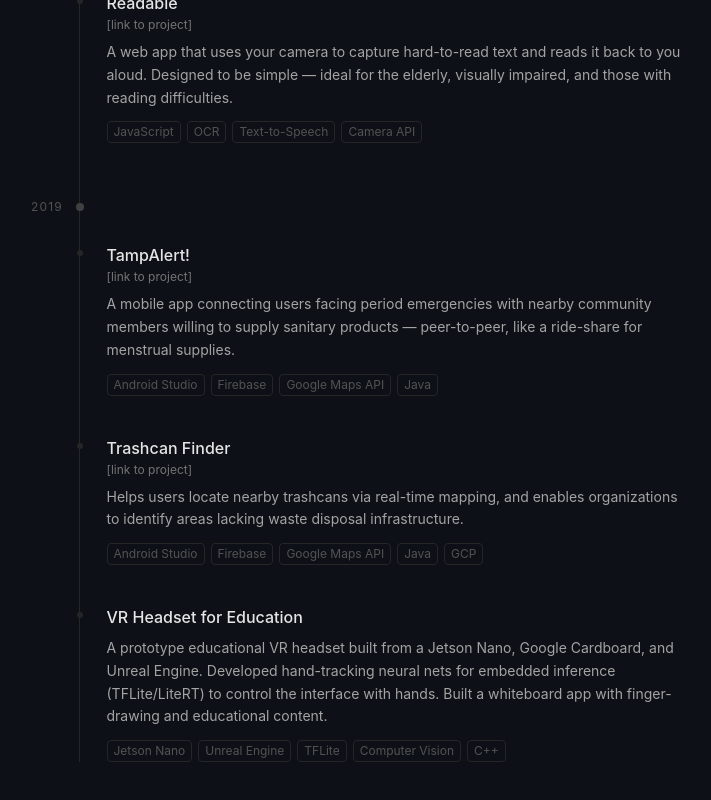
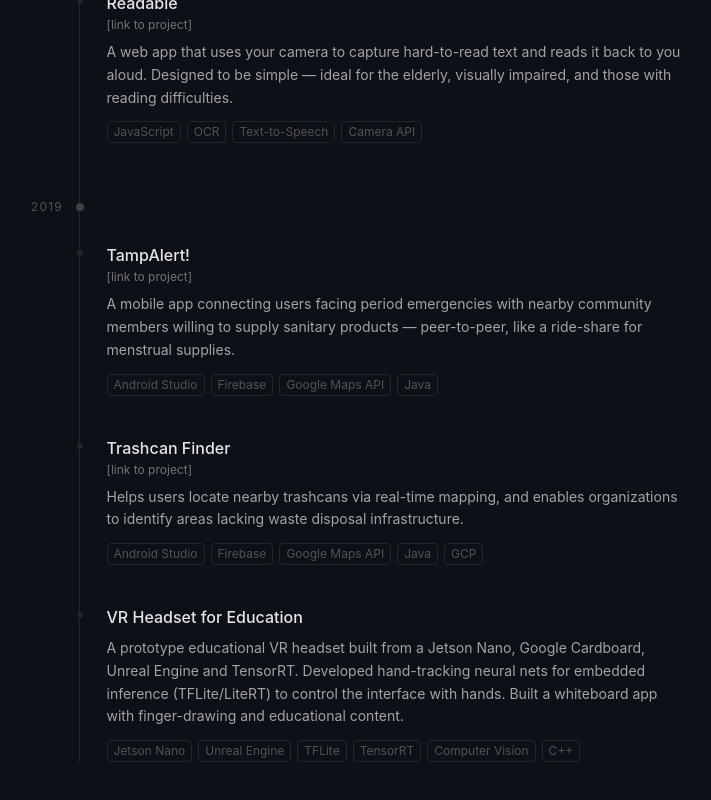
Before and after one commit to infinityp913/ananthp, a Next.js app: page /projects in a window 1280 px wide. Shown: the part 2811-3611 px from the top of the page, without its empty margins (289-1000 px from the left). Built offline with nearby package versions, Linux system fonts and the light colour scheme.

Commit message:
update VR project+work

```diff
--- a/pages/projects/index.js
+++ b/pages/projects/index.js
@@ -128,8 +128,8 @@ const projects = [
     title: "VR Headset for Education",
     year: 2019,
     description:
-      "A prototype educational VR headset built from a Jetson Nano, Google Cardboard, and Unreal Engine. Developed hand-tracking neural nets for embedded inference (TFLite/LiteRT) to control the interface with hands. Built a whiteboard app with finger-drawing and educational content.",
-    tech: ["Jetson Nano", "Unreal Engine", "TFLite", "Computer Vision", "C++"],
+      "A prototype educational VR headset built from a Jetson Nano, Google Cardboard, Unreal Engine and TensorRT. Developed hand-tracking neural nets for embedded inference (TFLite/LiteRT) to control the interface with hands. Built a whiteboard app with finger-drawing and educational content.",
+    tech: ["Jetson Nano", "Unreal Engine", "TFLite", "TensorRT", "Computer Vision", "C++"],
   },
 ];
 
--- a/pages/work/index.js
+++ b/pages/work/index.js
@@ -110,8 +110,8 @@ export default function WorkPage() {
               </li>
               <li>
                 Built an end-to-end automated workflow from photographs from
-                trenches to 3D models generated using CloudCompare, Blender,
-                and Metashape.
+                trenches to 3D models generated using CloudCompare, Blender, and
+                Metashape.
               </li>
               <li>Increased turnaround time by 70%+.</li>
               <li>Enabled parallelization of processes.</li>
@@ -125,10 +125,9 @@ export default function WorkPage() {
             </p>
             <ul className="leading-relaxed list-disc">
               <li>
-                Built call agents for customer service by hacking up a Go
-                server to orchestrate MediaStreams between Whisper (STT), Vosk
-                (ASR), TransformerTTS (TTS), Haystack and a basic Language
-                Model.
+                Built call agents for customer service by hacking up a Go server
+                to orchestrate MediaStreams between Whisper (STT), Vosk (ASR),
+                TransformerTTS (TTS), Haystack and a basic Language Model.
               </li>
             </ul>
             <hr className="my-6 border-neutral-100 dark:border-neutral-800" />
@@ -255,12 +254,12 @@ export default function WorkPage() {
             </p>
             <ul className="leading-relaxed list-disc">
               <li>
-                Built a prototype for a VR headset with a Jetson Nano, lenses
-                and Unreal Engine.
+                Built a prototype for a VR headset with a Jetson Nano, lenses,
+                Unreal Engine and TensorRT.
               </li>
               <li>
                 Developed Computer Vision neural nets for embedded systems
-                (TFLite) to use hands to control the interface.
+                (TFLite/LiteRT) to use hands to control the interface.
               </li>
               <li>
                 Implemented a Whiteboard app with the ability to draw +
```
